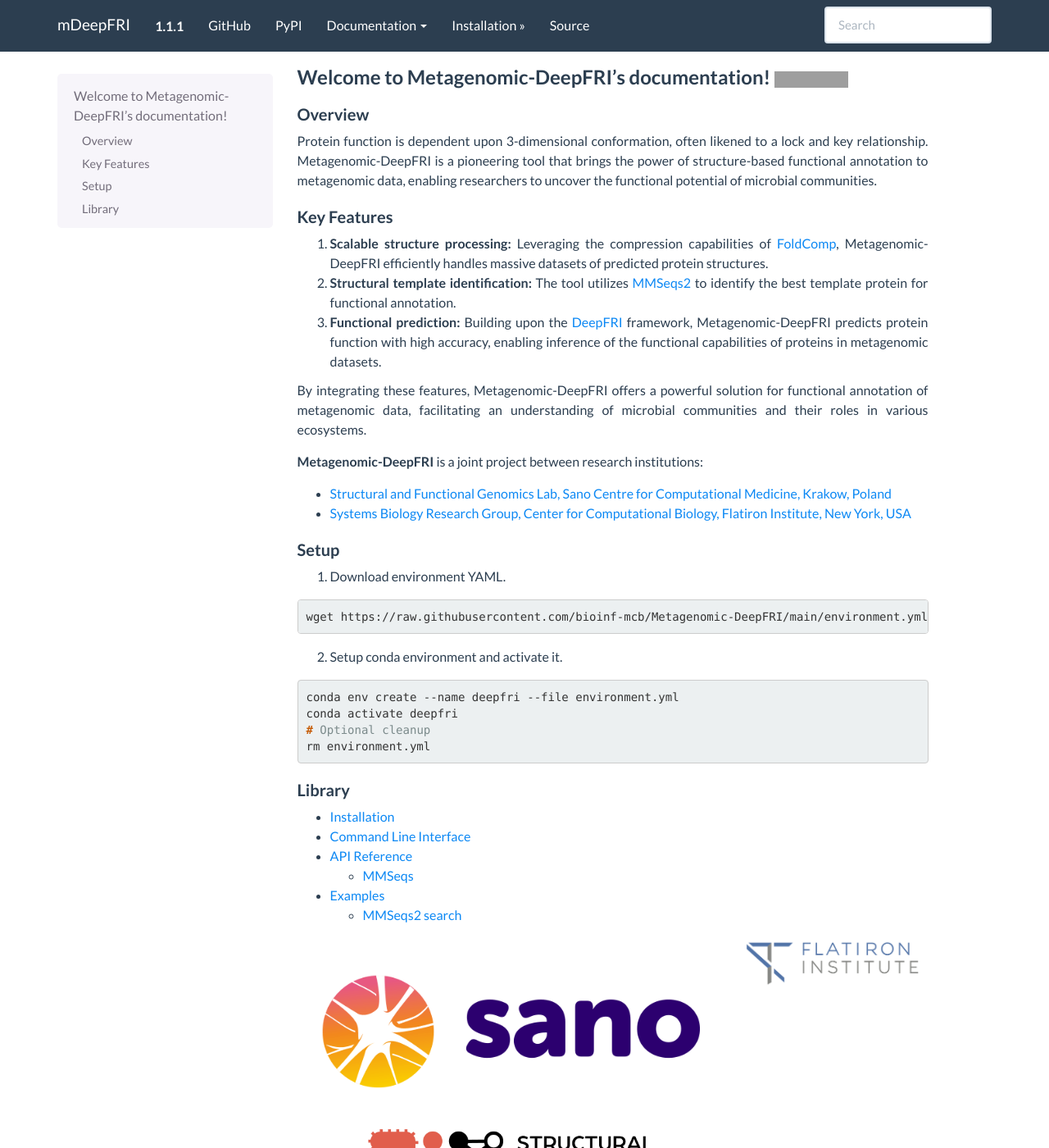
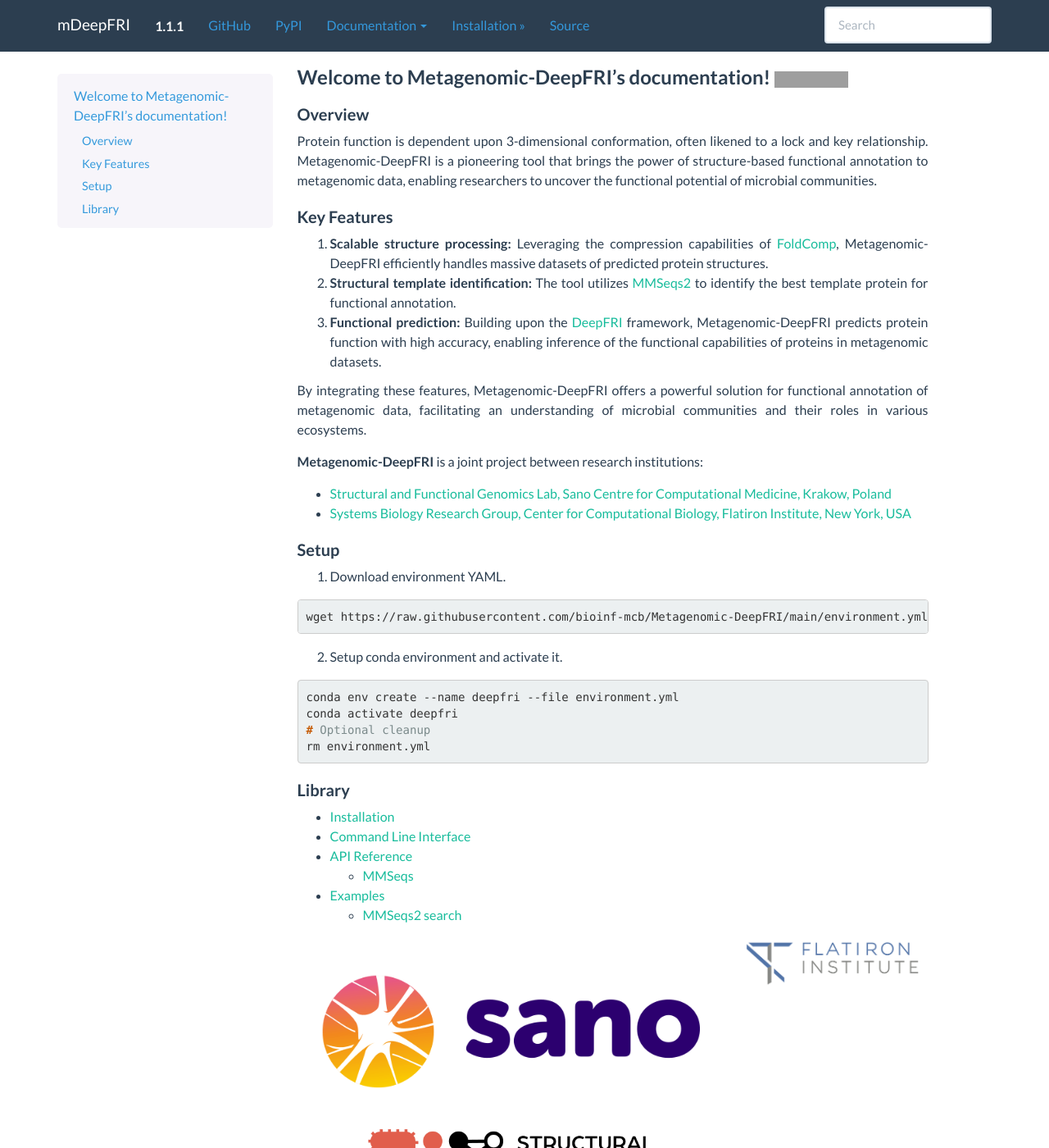
Before and after one commit to bioinf-mcb/Metagenomic-DeepFRI, a Sphinx documentation site: the page built from docs/index.rst, in a window 1280 px wide and 1400 px high. Shown: the whole window at 82% size. Built offline with Sphinx 7.4.7, drawn with Linux system fonts in a browser that asks for light colours; the version number is read from the project's files by our own code; grey boxes are pictures that could not be loaded.

Commit message:
docs: improve style

```diff
--- a/docs/_static/css/main.css
+++ b/docs/_static/css/main.css
@@ -30,17 +30,20 @@ body {
 
   /* Links */
 
-  a:link {
-    color: #0c88f4;/* keep the same link color as Flatly */
+  ul.nav li a, ul.nav li a:visited {
+    color: #3498db!important; /* a soft blue for default links */
   }
 
-  a:hover {
-    color: #2773a5; /* darker blue on hover */
+  ul.nav li a:hover, ul.nav li a:active {
+    color: #2980b9!important; /* a slightly darker blue for hover and active links */
   }
 
-  .nav-tabs > li > a:hover {
-    background-color: #2773a5; /* correct color for tab label on hover */
-    border-color: #2773a5;
+  ul.nav li.active a {
+    color: #23527c!important; /* a deeper blue for active links */
+  }
+
+  nav ul li a:hover {
+    color: #2773a5; /* a nice blue-green for hover links in nav */
   }
 
   /* Code and References */
```
